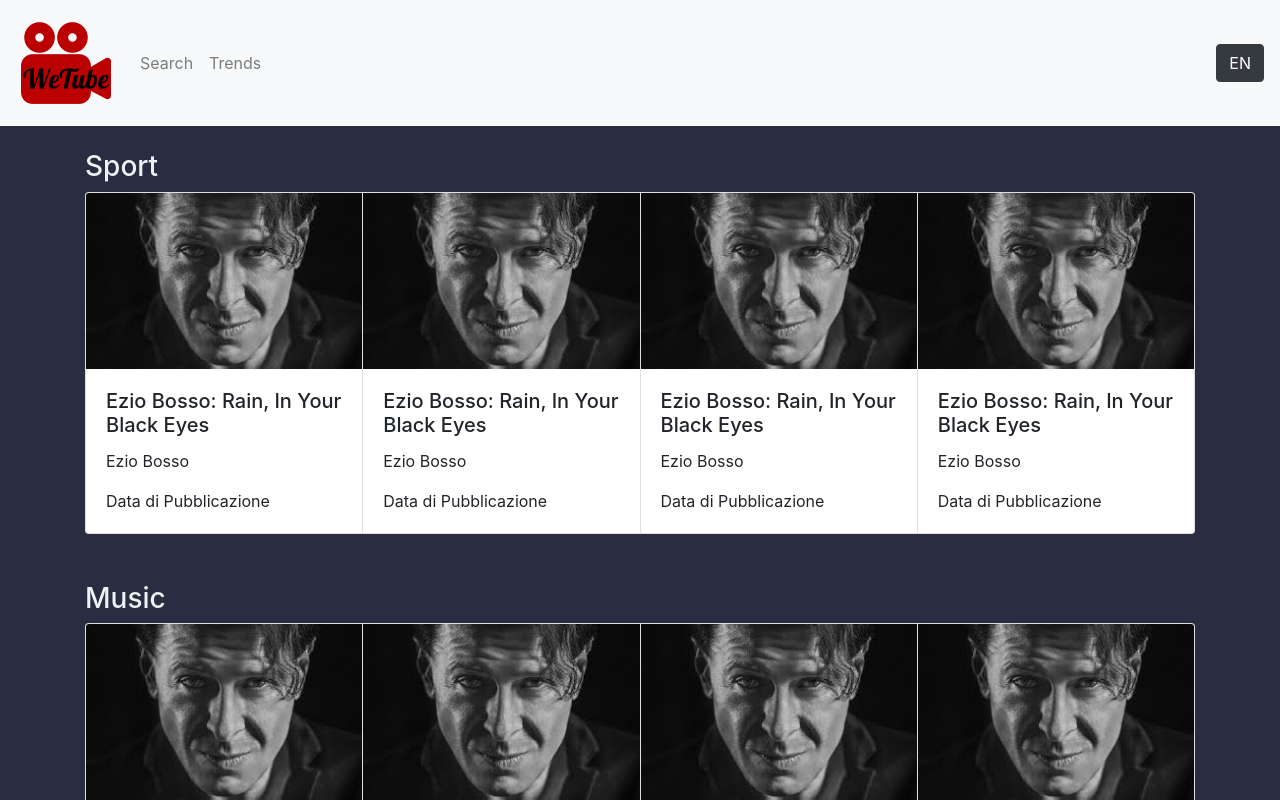
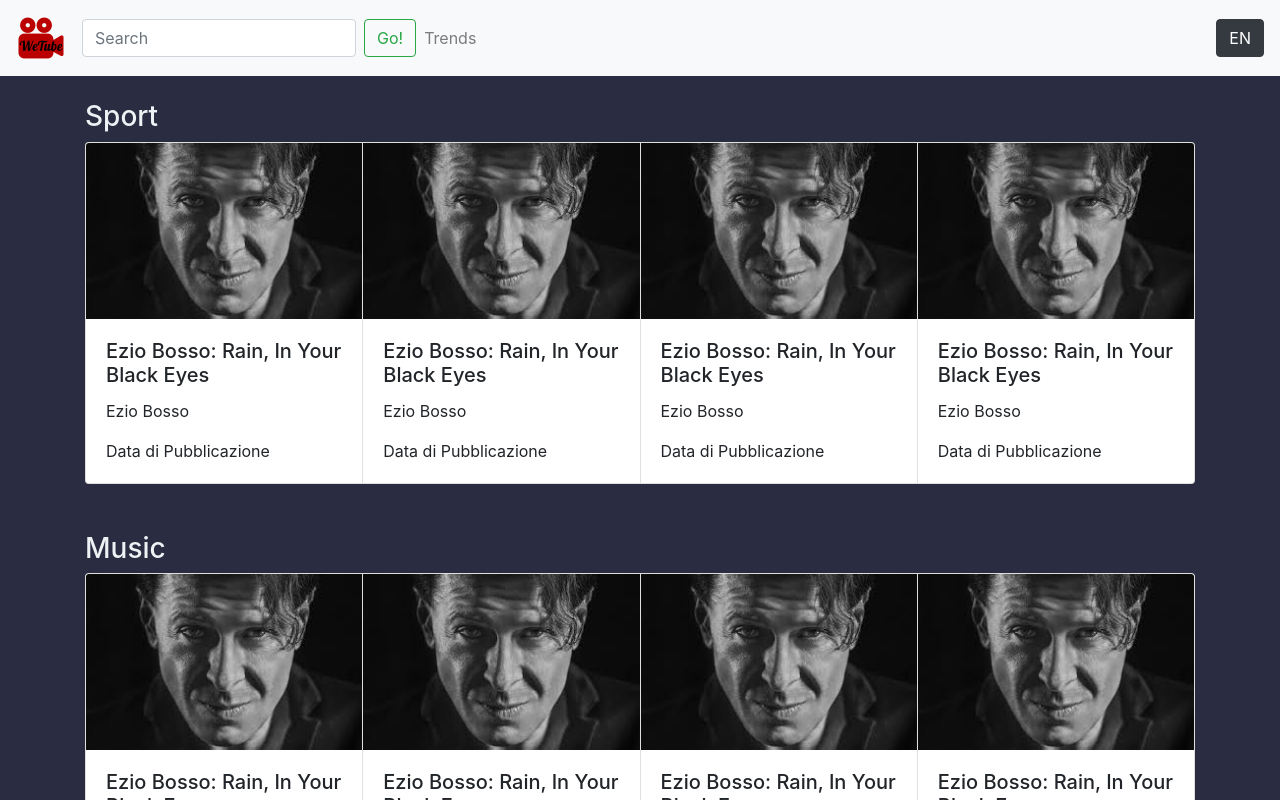
Before and after one commit to AliShadman95/WeTube, a React (Create React App) app in the folder client/: page / in a window 1280 px wide. Shown: the top 800 px of the page. Built offline with nearby package versions, Linux system fonts and the light colour scheme.

Commit message:
added state for navbar search input

```diff
--- a/client/src/components/menu/Menu.jsx
+++ b/client/src/components/menu/Menu.jsx
@@ -5,12 +5,22 @@
 import languageDataEn from "./en.json";
 import languageDataIt from "./it.json";
 import Button from "react-bootstrap/Button";
+import Form from "react-bootstrap/Form";
+import FormControl from "react-bootstrap/FormControl";
 
 function Menu() {
   const [language, setLanguage] = useState("en");
   const [data, setDataSource] = useState(languageDataEn);
+  const [input, setInput] = useState("");
 
-  // set up empty grid
+  //search for video
+  const searchVideo = (event) => {
+    event.preventDefault();
+    setInput(event.target.value);
+    console.log(event.target.value);
+  };
+
+  //switch language
   const switchLanguage = (lang) => {
     if (language === "en") {
       setLanguage("it");
@@ -33,8 +43,8 @@
             style={{
               display: "flex",
               justifyContent: "flex-start",
-              heigth: 100,
-              width: 100,
+              heigth: 50,
+              width: 50,
             }}
             alt="logo"
             src={logo}
@@ -43,7 +53,16 @@
         <Navbar.Toggle aria-controls="responsive-navbar-nav" />
         <Navbar.Collapse id="responsive-navbar-nav">
           <Nav className="mr-auto">
-            <Nav.Link href="#search">{data.research}</Nav.Link>
+            <Form inline>
+              <FormControl
+                type="text"
+                placeholder={data.research}
+                className="mr-sm-2"
+                onChange={(event) => searchVideo(event)}
+              />
+              <Button variant="outline-success">{data.submit}</Button>
+            </Form>
+
             <Nav.Link href="#trends">{data.selection}</Nav.Link>
           </Nav>
           <Nav className="ml-auto">
--- a/client/src/components/menu/en.json
+++ b/client/src/components/menu/en.json
@@ -1,5 +1,6 @@
 {
   "lang": "EN",
   "research": "Search",
-  "selection": "Trends"
+  "selection": "Trends",
+  "submit": "Go!"
 }
--- a/client/src/components/menu/it.json
+++ b/client/src/components/menu/it.json
@@ -1,5 +1,6 @@
 {
   "lang": "IT",
   "research": "Cerca",
-  "selection": "Tendenze"
+  "selection": "Tendenze",
+  "submit": "Vai!"
 }
```
